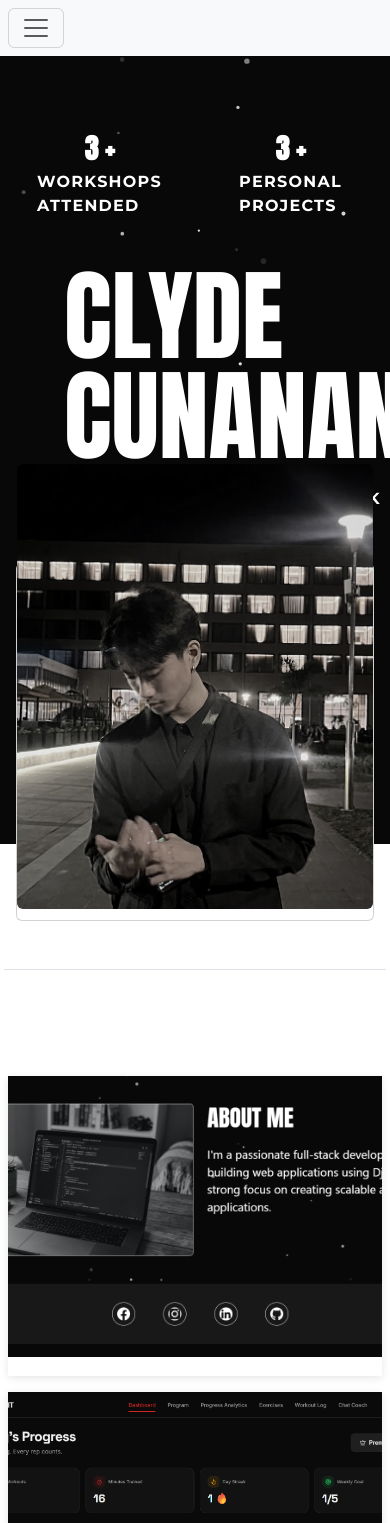
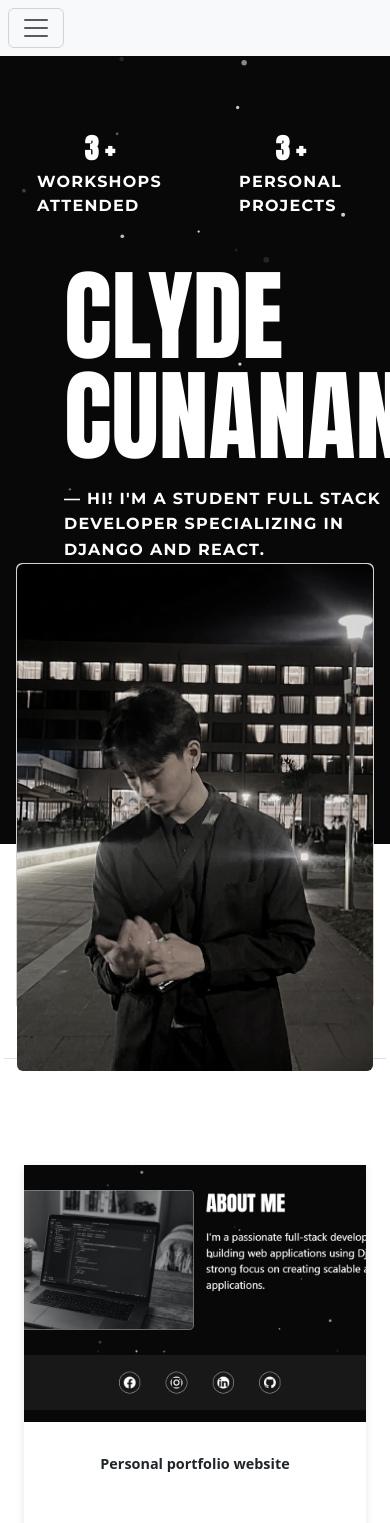
Before and after one commit to SanaPasado/Portfolio-Website, a React (Create React App) app in the folder frontend/: page / in a window 390 px wide. Shown: the top 1523 px of the page. Built offline with nearby package versions, Linux system fonts and the light colour scheme.

Commit message:
fixed dashboard import casing error

```diff
--- a/frontend/public/index.html
+++ b/frontend/public/index.html
@@ -2,11 +2,11 @@
 <html lang="en">
   <head>
     <meta charset="utf-8" />
-    <link rel="icon" href="%PUBLIC_URL%/favicon.ico" />
+    <link rel="icon" href="%PUBLIC_URL%/meep.jpeg" />
     <link rel="preconnect" href="https://fonts.googleapis.com">
     <link href="https://fonts.googleapis.com/css2?family=Anton&family=Montserrat:wght@400;700&family=Inter+Tight:wght@400;700&display=swap" rel="stylesheet">
 <meta name="viewport" content="width=device-width, initial-scale=1" />
-    <meta name="description" content="Web site created using create-react-app" />
+    <meta name="description" content="Clyde Portfolio" />
     <meta name="theme-color" content="#000000" />
     <link rel="apple-touch-icon" href="%PUBLIC_URL%/logo192.png" />
     <!--
@@ -23,7 +23,7 @@
       work correctly both with client-side routing and a non-root public URL.
       Learn how to configure a non-root public URL by running `npm run build`.
     -->
-    <title>React App</title>
+    <title>Clyde Portfolio</title>
   </head>
   <body>
     <noscript>You need to enable JavaScript to run this app.</noscript>
--- a/frontend/src/App.js
+++ b/frontend/src/App.js
@@ -1,6 +1,6 @@
 import './App.css';
 import {BrowserRouter as Router, Route, Routes} from 'react-router-dom';
-import Dashboard from './pages/Dashboard'
+import Dashboard from './pages/dashboard'
 
 
 
--- a/frontend/src/Components/Navigation.jsx
+++ b/frontend/src/Components/Navigation.jsx
@@ -10,7 +10,7 @@ function Navigation() {
           <Navbar variant = "light" className = "fixed-top"fluid bg="light" expand="lg" style={{position: 'fixed'}}>
             <Navbar.Toggle className='ms-2'aria-controls="basic-navbar-nav" />
           <Navbar.Collapse  id="basic-navbar-nav">
-        <Container className = "d-flex justify-content-between align-items-center ms-2 ms-md-6 mt-2 mb-2 ps-2 ps-md-6 ">
+            <Container className = "d-flex justify-content-between align-items-center ms-2 ms-md-5 mt-2 mb-2 ps-2 ps-md-6 ">
             <Container className = "d-flex align-items-center m-2 ps-6 gap-5">
 
           <Nav>
--- a/frontend/src/Components/Projects.css
+++ b/frontend/src/Components/Projects.css
@@ -1,8 +1,9 @@
 
 .project-card {
   transition: box-shadow 0.3s, background 0.3s, transform 0.3s, max-height 0.7s cubic-bezier(0.4,0,0.2,1);
-  max-height: 350px;
-  min-height: 200px;
+  max-height: 420px;
+  min-height: 260px;
+  width: 100%;
   overflow: hidden;
   box-shadow: 0 2px 8px rgba(0, 0, 0, 0.1);
   background: #fff;
@@ -21,6 +22,8 @@
 .project-image {
   object-fit: cover;
   width: 100%;
+  height: auto;
+  display: block;
   aspect-ratio: 16/10;
 }
 
@@ -42,9 +45,14 @@
 
 .project-card.hovered {
   transform: translateY(-10px);
-  max-height: 800px;
+  max-height: 980px;
   box-shadow: 0 8px 32px rgba(0,0,0,0.2);
   background: #f8f9fa;
+}
+
+.project-card .card-body {
+  display: flex;
+  flex-direction: column;
 }
 
 .project-extra-info {
@@ -65,6 +73,7 @@
   max-height: 180px;
   min-height: 90px;
 }
+
 .tech-badges {
   display: none;
   flex-wrap: wrap;
@@ -104,6 +113,7 @@
   align-items: center;
   gap: 0.5em;
   transition: border-color 0.2s, color 0.2s;
+  margin-top: auto !important;
 }
 
 .tech-badge.frontend {
@@ -139,14 +149,14 @@
 /* Mobile Responsive */
 @media (max-width: 576px) {
   .project-card {
-    max-height: 300px;
-    min-height: 180px;
-    margin-left: -0.5rem !important;
-    margin-right: -0.5rem !important;
+    max-height: 380px;
+    min-height: 260px;
+    margin-left: 0 !important;
+    margin-right: 0 !important;
   }
 
   .project-card.hovered {
-    max-height: 600px;
+    max-height: 760px;
   }
 
   .project-image {
@@ -184,12 +194,12 @@
 /* Tablet */
 @media (min-width: 577px) and (max-width: 992px) {
   .project-card {
-    max-height: 320px;
-    min-height: 190px;
+    max-height: 410px;
+    min-height: 260px;
   }
 
   .project-card.hovered {
-    max-height: 650px;
+    max-height: 820px;
   }
 
   .project-card .card-title {
--- a/frontend/src/Components/Projects.jsx
+++ b/frontend/src/Components/Projects.jsx
@@ -69,13 +69,13 @@ function Projects() {
         </p>
         <Col
           md={12}
-          className=" d-flex justify-content-center align-items-center gap-2"
+          className="d-flex justify-content-center align-items-center"
         >
-          <Row>
+          <Row className="g-3 justify-content-center w-100">
             {projects.map((project) => (
-              <Col key={project.title} className="">
+              <Col key={project.title} xs={12} sm={10} md={6} lg={4} className="d-flex">
                 <Card
-                  className={`rounded-0 my-2 border-0 project-card${hoveredCard === project.id ? " hovered" : ""}`}
+                  className={`rounded-0 my-2 border-0 project-card w-100${hoveredCard === project.id ? " hovered" : ""}`}
                   onClick={() =>
                     setHoveredCard(
                       hoveredCard === project.id ? null : project.id,
--- a/frontend/src/pages/dashboard.jsx
+++ b/frontend/src/pages/dashboard.jsx
@@ -1,36 +1,33 @@
-import React from 'react'
+import React, { useEffect, useRef } from 'react'
+import { Container, Row, Col, Card } from 'react-bootstrap'
+import { ArrowUpShort } from 'react-bootstrap-icons'
+import gsap from 'gsap'
+
 import Navbar from '../Components/Navigation'
 import Projects from '../Components/Projects'
 import TechStack from '../Components/TechStack'
 import Education from '../Components/Education'
 import Socials from '../Components/Socials'
-import {Container, Row, Col, Card} from "react-bootstrap"
 import Particlesbg from '../Components/Particlesbg'
 import AboutMe from '../Components/AboutMe'
-import { ArrowUpShort } from 'react-bootstrap-icons'
-import { useEffect, useRef } from 'react'
-import gsap from "gsap"
-
 
 function Dashboard() {
 	const leftColRef = useRef(null)
 	const rightColRef = useRef(null)
 
 	useEffect(() => {
-
-		gsap.from(leftColRef.current, {x: -100, opacity: 0, duration: 1 })
-		gsap.from(rightColRef.current, {x: 100, opacity: 0, duration: 1, })
-	}, []);
+		gsap.from(leftColRef.current, { x: -100, opacity: 0, duration: 1 })
+		gsap.from(rightColRef.current, { x: 100, opacity: 0, duration: 1 })
+	}, [])
 
 	return (
 		<div style={{ position: 'relative', minHeight: '100vh' }}>
 			<Particlesbg />
 			<Container fluid className="d-flex flex-column align-items-center justify-content-center" style={{ position: 'relative', zIndex: 1, paddingTop: '80px' }}>
 				<section id="home" className="w-100">
-					<Navbar/>
+					<Navbar />
 					<Row className="justify-content-center pt-5">
-						{/* *1st tri column */}
-						<Col ref = {leftColRef} md={6}>
+						<Col ref={leftColRef} md={6}>
 							<Row>
 								<Col className="d-flex flex-column align-items-center">
 									<span className="fw-bold fs-1 text-white anton-regular"> 3 + </span>
@@ -38,26 +35,26 @@ function Dashboard() {
 								</Col>
 								<Col className="d-flex flex-column align-items-center mb-5">
 									<span className="fw-bold fs-1 text-white anton-regular"> 3 + </span>
-									<span className="fs-6 text-white montserrat"> Personal  <br /> Projects</span>
+									<span className="fs-6 text-white montserrat"> Personal <br /> Projects</span>
 								</Col>
 							</Row>
 							<Row>
 								<Col className="d-flex flex-column align-items-start ms-5">
-									<span className="anton-regular text-white text-uppercase" style={{ lineHeight: "1", fontSize: "100px", marginBottom: "10px" }}>Clyde Cunanan</span>
-									<span className="montserrat text-white" style={{ fontSize: "1rem", fontWeight: "700", lineHeight: "1.6", marginTop: "10px", maxWidth: "500px" }}>— Hi! I'm a student full stack developer specializing in Django and React.</span>
+									<span className="anton-regular text-white text-uppercase" style={{ lineHeight: '1', fontSize: '100px', marginBottom: '10px' }}>Clyde Cunanan</span>
+									<span className="montserrat text-white" style={{ fontSize: '1rem', fontWeight: '700', lineHeight: '1.6', marginTop: '10px', maxWidth: '500px' }}>— Hi! I'm a student full stack developer specializing in Django and React.</span>
 								</Col>
 							</Row>
 						</Col>
-						{/* tri-column end */}
-						{/* 2nd col */}
 						<Col ref={rightColRef} md={6} className="d-flex justify-content-center">
-							<Card className="m-0" style={{ border: "1", width: "100%", maxWidth: "450px", aspectRatio: "1" }}>
-								<Card.Img className= 'rounded'variant='top'
+							<Card className="m-0" style={{ border: '1', width: '100%', maxWidth: '450px', aspectRatio: '1' }}>
+								<Card.Img
+									className="mt-0 rounded"
+									variant="top"
 									src="/picko.jpg"
-									style={{ filter: 'grayscale(70%)', width: "100%", height: "125%",  marginTop: "-100px", objectFit: 'cover', objectPosition: 'top' }} />
+									style={{ filter: 'grayscale(70%)', width: '100%', height: '125%', objectFit: 'cover', objectPosition: 'top' }}
+								/>
 							</Card>
 						</Col>
-						{/* 2nd col end */}
 					</Row>
 				</section>
 				<section className="mt-5 w-100" id="projects">
@@ -69,16 +66,14 @@ function Dashboard() {
 				<section className="mt-5 w-100" id="about">
 					<Education />
 				</section>
-				<section className="mt-5 p-lg-4 w-100" id="contact">
+				<section className="mt-5 w-100" id="contact">
 					<AboutMe />
 				</section>
 				<Socials />
 			</Container>
-			<footer className='d-flex justify-content-between py-4 mx-5 text-white montserrat' style={{ fontSize: '10px' }}>
-				<span>
-					© 2026 — Clyde Cunanan
-				</span>
-				<a className=" text-white" href="#home" style={{ textDecoration: 'none' }}>
+			<footer className="d-flex justify-content-between py-4 mx-5 text-white montserrat" style={{ fontSize: '10px' }}>
+				<span>© 2026 — Clyde Cunanan</span>
+				<a className="text-white" href="#home" style={{ textDecoration: 'none' }}>
 					Back to Top <ArrowUpShort />
 				</a>
 			</footer>
```
Also changed, not shown: frontend/public/meep.jpeg (added). Lines whose indentation alone changed are shown as unchanged.
